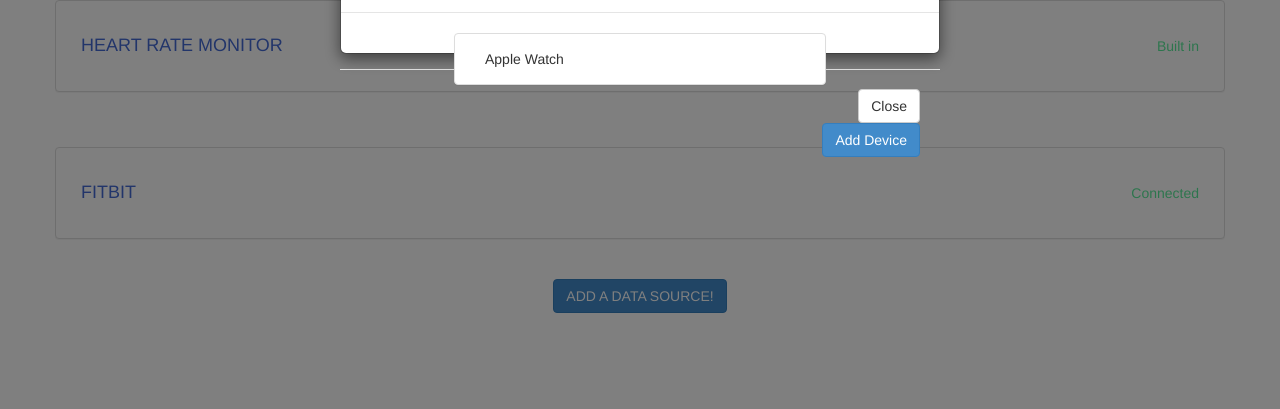
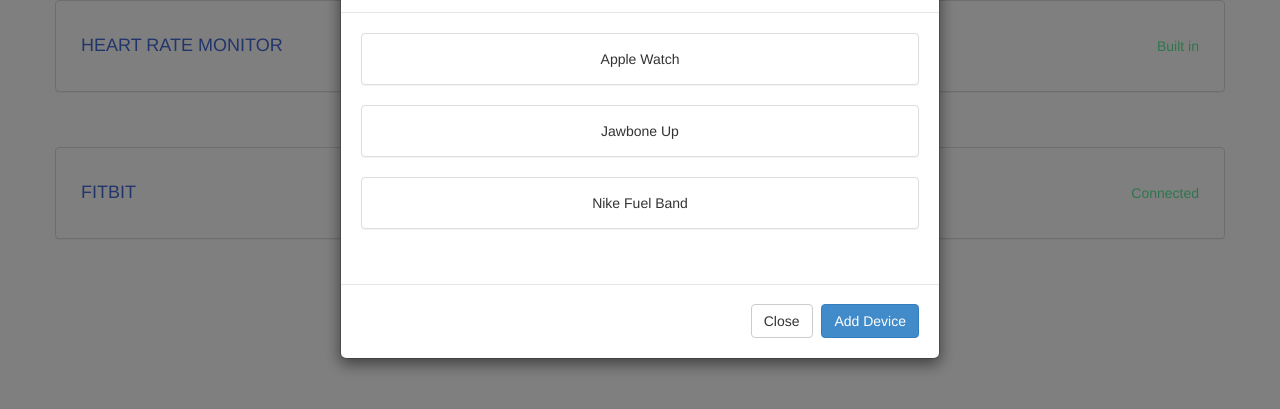
Before and after one commit to tangdrew/EECS-330, a plain HTML site: page devices.html in a window 1280 px wide. Both pictures are taken after a click on the button "ADD A DATA SOURCE!". Shown: the part 75-484 px from the top of the page. Drawn offline with nearby package versions, Linux system fonts and the light colour scheme.

Commit message:
modal changes

```diff
--- a/devices.html
+++ b/devices.html
@@ -67,13 +67,22 @@
 			<button type="button" class="close" data-dismiss="modal" aria-label="Close"><span aria-hidden="true">&times;</span></button>
 			<h4 class="modal-title" id="myModalLabel">Which Device Would You Like To Add?</h4>
 		  </div>
-		  <div class="modal-body">
-			<div class="panel panel-default col-xs-offset-2 col-xs-8">
+		  <div class="modal-body" style="text-align: center">
+			<div class="panel panel-default">
 				<div class="panel-body">
 					Apple Watch
 				</div>
 			</div>
-		</div>
+			<div class="panel panel-default">
+				<div class="panel-body">
+					Jawbone Up
+				</div>
+			</div>
+			<div class="panel panel-default">
+				<div class="panel-body">
+					Nike Fuel Band
+				</div>
+			</div>
 		  </div>
 		  <div class="modal-footer">
 			<button type="button" class="btn btn-default" data-dismiss="modal">Close</button>
@@ -82,6 +91,8 @@
 		</div>
 	  </div>
 	</div>
+
+	</div>
 </body>
 
 </html>
```
